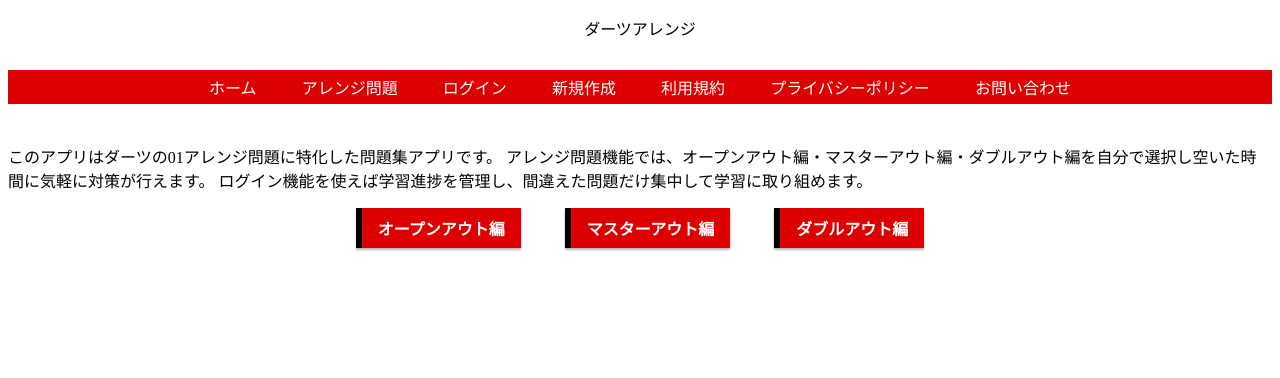
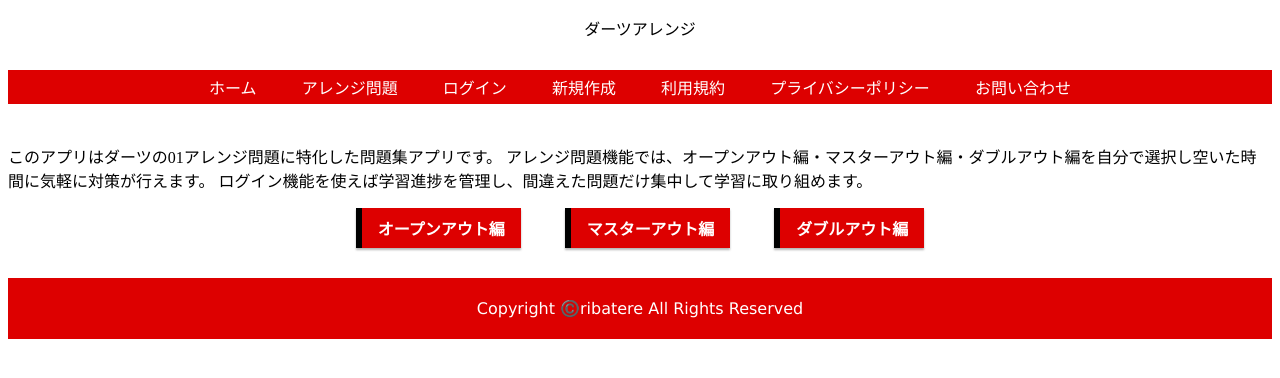
Before and after one commit to kkyopa/suke, a PHP site: page / in a window 1280 px wide. Shown: the top 378 px of the page. Run offline with PHP 8.4, Linux system fonts and the light colour scheme; a stand-in replaces the project's code that opens the database connection.

Commit message:
footer追加

```diff
--- /dev/null
+++ b/css/footer.css
@@ -0,0 +1,3 @@
+#copyright {
+    color:white;
+}
--- /dev/null
+++ b/footer.html
@@ -0,0 +1,18 @@
+<!DOCTYPE html>
+<html>
+<head>
+<meta charset="utf-8" />
+<link rel ="stylesheet" href="../../css/footer.css">
+<title>dartsarrange</title>
+</head>
+<body>
+    <header class="header clearfix">
+    <div class="top-amari">
+        <nav class="menu">
+            <li>
+                <p id="copyright">Copyright ©️ribatere All Rights Reserved</p>
+            </li>
+        </nav>
+    </div>
+</body>
+</html>
--- a/index.php
+++ b/index.php
@@ -2,6 +2,5 @@
 
 require('./config.php');
 require("./header.html");
-
-
 include("./tpl/top.page/top.html");
+include("./footer.html");
```
